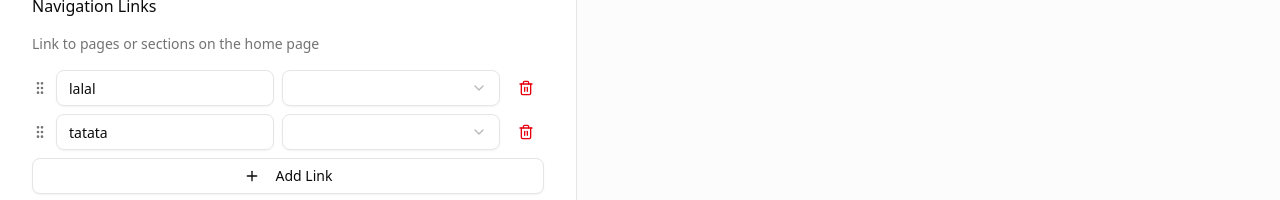
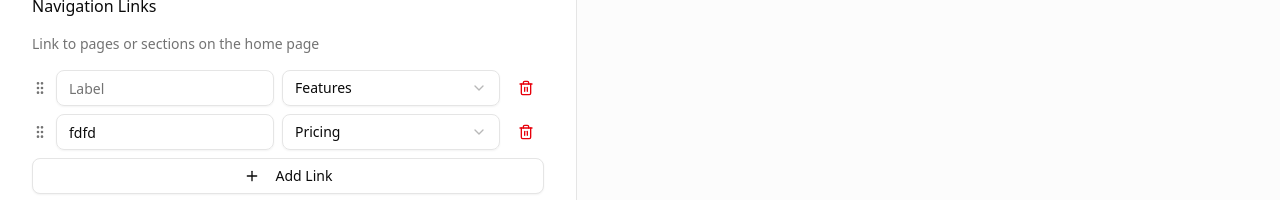
Before and after one commit to AmElmo/landfall, a Next.js app: page /step/navigation in a window 1280 px wide. Shown: the part 973-1173 px from the top of the page. Built offline with nearby package versions, Linux system fonts and the light colour scheme.

Commit message:
Refactor home page sections in JSON configuration; replace hero section with FAQ layout, add new pricing and features sections, and enhance SectionsStep component with improved zoom functionality and button styling for better user experience.

```diff
--- a/landfall/config.json
+++ b/landfall/config.json
@@ -2,7 +2,7 @@
   "version": "1.0.0",
   "projectName": "My Landing Page",
   "createdAt": "2024-12-16T10:00:00Z",
-  "updatedAt": "2025-12-23T07:37:00.520Z",
+  "updatedAt": "2025-12-23T08:12:30.448Z",
   "targetFramework": "nextjs",
-  "currentStep": 4
+  "currentStep": 5
 }
--- a/landfall/navigation.json
+++ b/landfall/navigation.json
@@ -8,14 +8,14 @@
     },
     "links": [
       {
-        "label": "lalal",
-        "target": "/fdfd",
-        "type": "anchor"
+        "label": "",
+        "target": "/features",
+        "type": "internal"
       },
       {
-        "label": "tatata",
-        "target": "#section_1766113771779",
-        "type": "anchor"
+        "label": "fdfd",
+        "target": "/pricing",
+        "type": "internal"
       }
     ],
     "cta": [
--- a/landfall/pages/home.json
+++ b/landfall/pages/home.json
@@ -2,13 +2,14 @@
   "pageId": "page_1766475400592",
   "sections": [
     {
-      "id": "section_1766475411005",
-      "type": "hero",
-      "layoutVariant": "hero-centered",
+      "id": "section_1766475417455",
+      "type": "faq",
+      "layoutVariant": "faq-two-column",
       "order": 1,
       "copyInstructions": "",
       "visualInstructions": "",
-      "inspirations": []
+      "inspirations": [],
+      "layoutTemplateId": "faq-two-column"
     },
     {
       "id": "section_1766475414734",
@@ -21,14 +22,13 @@
       "layoutTemplateId": "logos-simple-row"
     },
     {
-      "id": "section_1766475417455",
-      "type": "faq",
-      "layoutVariant": "faq-two-column",
+      "id": "section_1766475411005",
+      "type": "hero",
+      "layoutVariant": "hero-centered",
       "order": 3,
       "copyInstructions": "",
       "visualInstructions": "",
-      "inspirations": [],
-      "layoutTemplateId": "faq-two-column"
+      "inspirations": []
     },
     {
       "id": "section_1766475419038",
@@ -48,6 +48,26 @@
       "copyInstructions": "",
       "visualInstructions": "",
       "inspirations": []
+    },
+    {
+      "id": "section_1766477253760",
+      "type": "pricing",
+      "layoutVariant": "pricing-comparison",
+      "layoutTemplateId": "pricing-comparison",
+      "order": 6,
+      "copyInstructions": "",
+      "visualInstructions": "",
+      "inspirations": []
+    },
+    {
+      "id": "section_1766477449038",
+      "type": "features",
+      "layoutVariant": "features-2-col-cards",
+      "layoutTemplateId": "features-2-col-cards",
+      "order": 7,
+      "copyInstructions": "",
+      "visualInstructions": "",
+      "inspirations": []
     }
   ]
 }
```
Also changed, not shown: src/components/steps/SectionsStep.tsx (+27 -19 lines).
